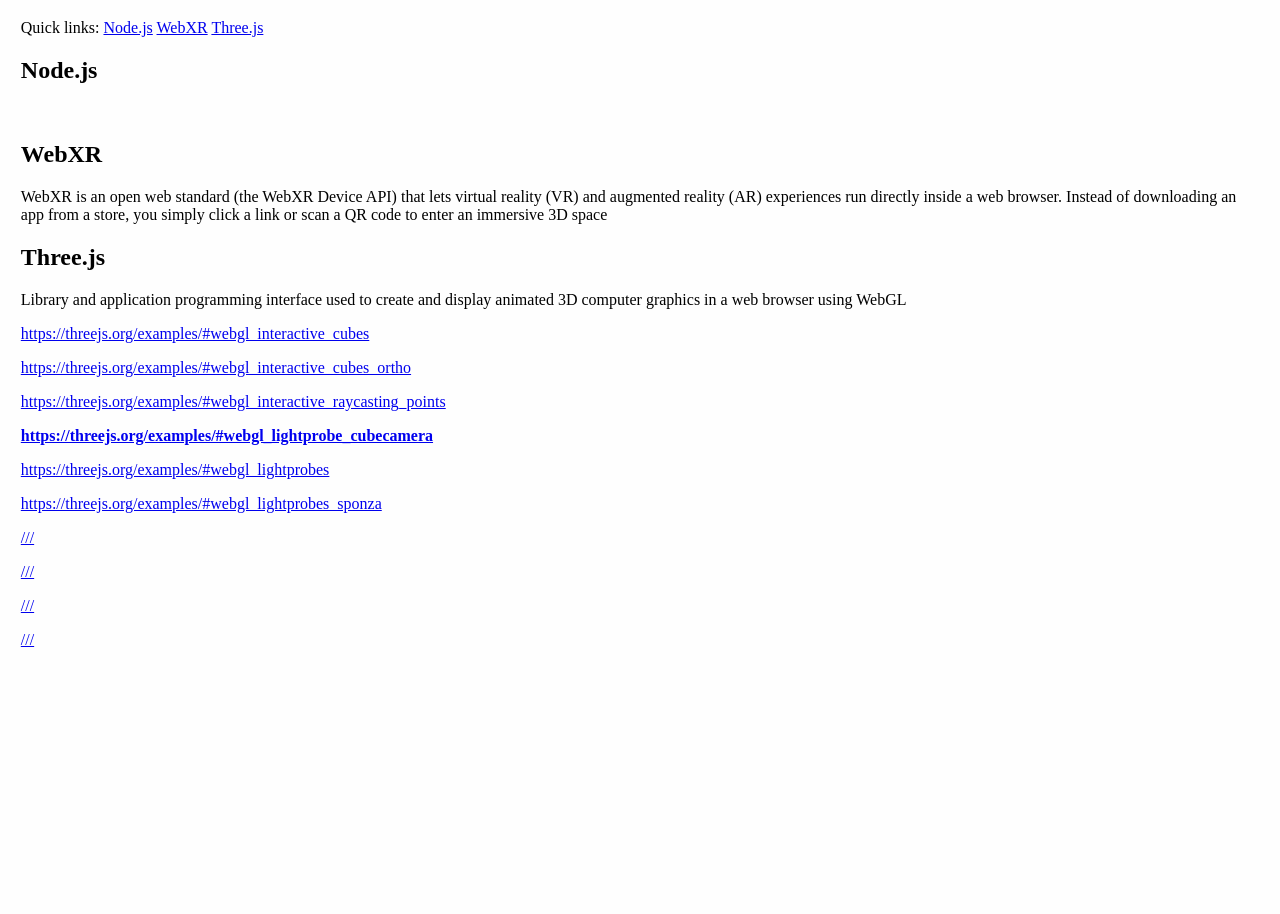
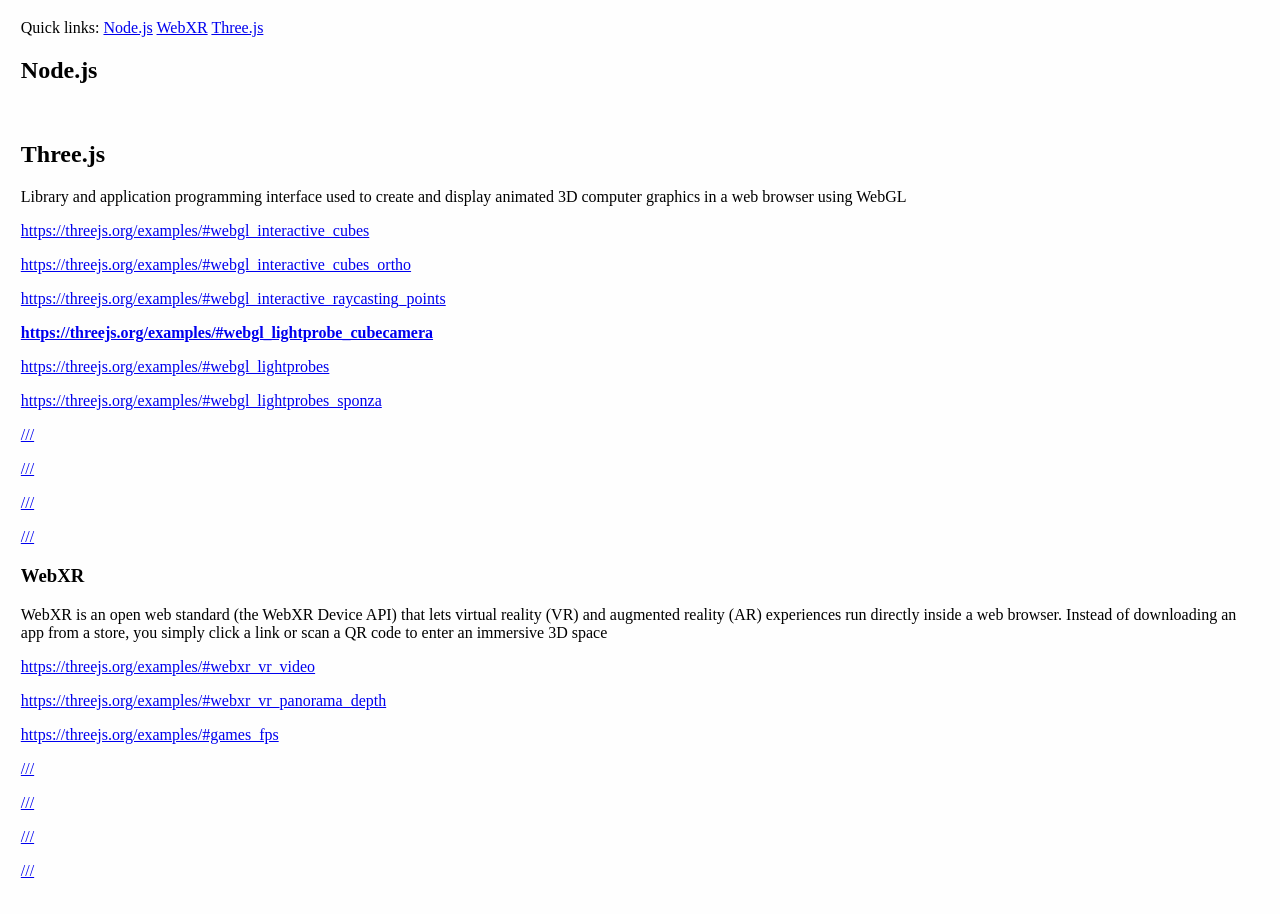
Before and after one commit to bpqd/bpqd.github.io, a plain HTML site: page js/js.html in a window 1280 px wide. Shown: the part 82-996 px from the top of the page. Before the commit the page ends 800 px from the top, so only its background shows below. Drawn offline with Linux system fonts and the light colour scheme.

Commit message:
Update js.html

```diff
--- a/js/js.html
+++ b/js/js.html
@@ -28,9 +28,6 @@
 
 
 
-	<h2 id="WebXR">WebXR</h2>
-	<p>WebXR is an open web standard (the WebXR Device API) that lets virtual reality (VR) and augmented reality (AR) experiences run directly inside a web browser. Instead of downloading an app from a store, you simply click a link or scan a QR code to enter an immersive 3D space</p>
-
 
 
 	<h2 id="three-js">Three.js</h2>
@@ -46,5 +43,15 @@
 	<p><a href="///">///</a></p>
 	<p><a href="///">///</a></p>
 
+		<h3 id="WebXR">WebXR</h3>
+		<p>WebXR is an open web standard (the WebXR Device API) that lets virtual reality (VR) and augmented reality (AR) experiences run directly inside a web browser. Instead of downloading an app from a store, you simply click a link or scan a QR code to enter an immersive 3D space</p>
+		<p><a href="https://threejs.org/examples/#webxr_vr_video">https://threejs.org/examples/#webxr_vr_video</a></p>
+		<p><a href="https://threejs.org/examples/#webxr_vr_panorama_depth">https://threejs.org/examples/#webxr_vr_panorama_depth</a></p>
+		<p><a href="https://threejs.org/examples/#games_fps">https://threejs.org/examples/#games_fps</a></p>
+		<p><a href="///">///</a></p>
+		<p><a href="///">///</a></p>
+		<p><a href="///">///</a></p>
+		<p><a href="///">///</a></p>
+
 </body>
 </html>
```
